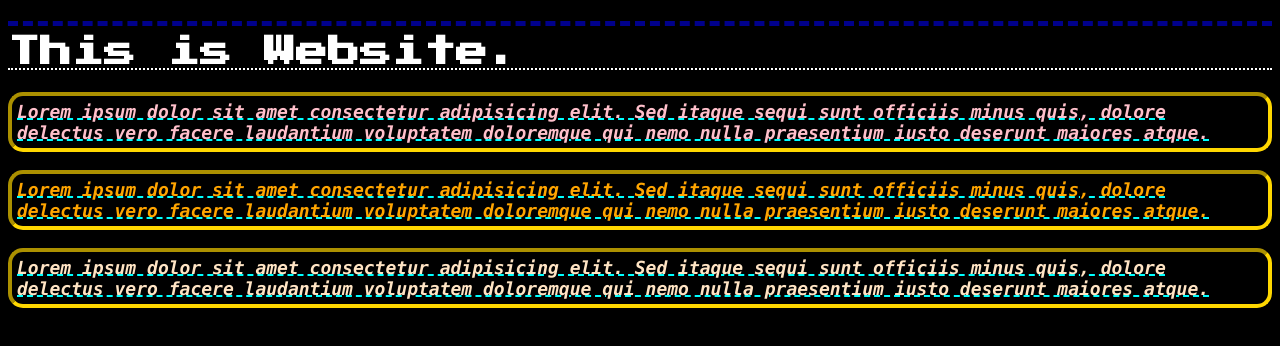
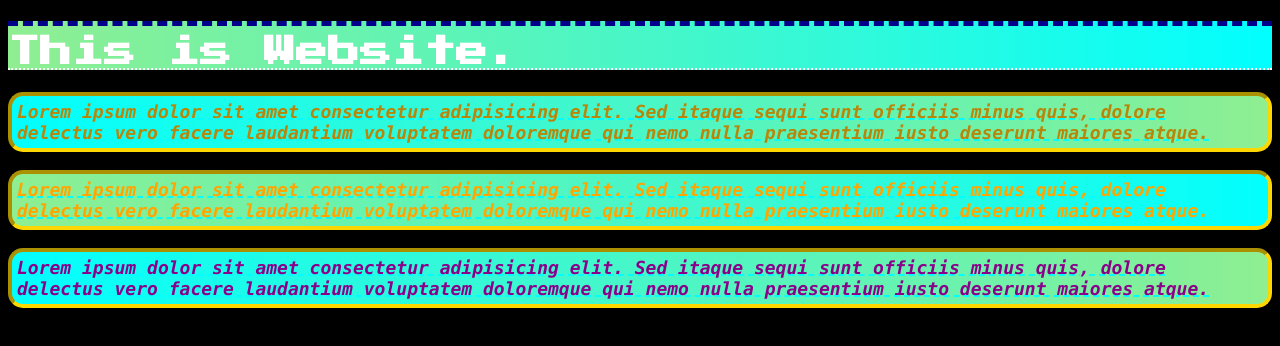
Before and after one commit to prashanna-25/Learning-CSS, a plain HTML site: page index.html in a window 1280 px wide. Drawn offline with Linux system fonts and the light colour scheme.

Commit message:
background gradiant

```diff
--- a/style.css
+++ b/style.css
@@ -8,7 +8,6 @@ h1 {
 }
 
 p {
-  background-color: black;
   color: aquamarine;
   font-family: "consolas", sans-serif;
   font-style: italic;
@@ -18,7 +17,7 @@ p {
 }
 
 #p1 {
-  color: pink;
+  color: darkgoldenrod;
 }
 
 #p2 {
@@ -26,7 +25,7 @@ p {
 }
 
 #p3 {
-  color: bisque;
+  color: darkmagenta;
 }
 
 h1 {
@@ -45,3 +44,21 @@ p {
   border-radius: 15px;
   padding: 5px;
 }
+
+h1 {
+  background: linear-gradient(to left, cyan, lightgreen);
+  background-repeat: no-repeat; /*doesnot repeat color gradiant as we scroll*/
+  background-attachment: fixed; /*stretches background gradiant*/
+}
+
+.odd {
+  background: linear-gradient(to right, cyan, lightgreen);
+  background-repeat: no-repeat; /*doesnot repeat color gradiant as we scroll*/
+  background-attachment: fixed; /*stretches background gradiant*/
+}
+
+.even {
+  background: linear-gradient(to left, cyan, lightgreen);
+  background-repeat: no-repeat; /*doesnot repeat color gradiant as we scroll*/
+  background-attachment: fixed; /*stretches background gradiant*/
+}
```
